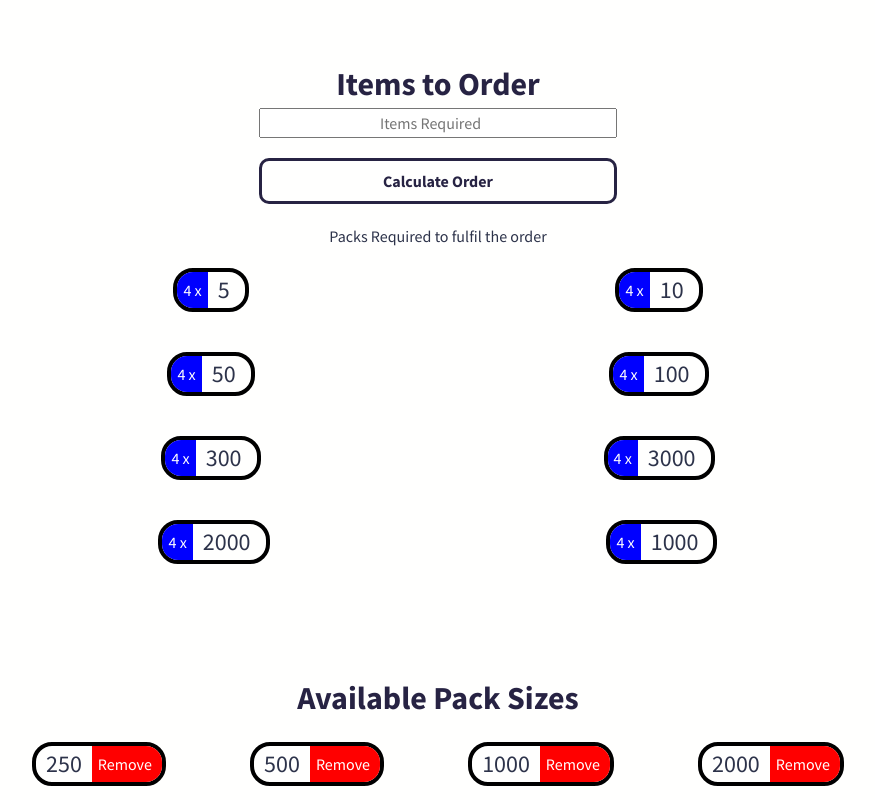
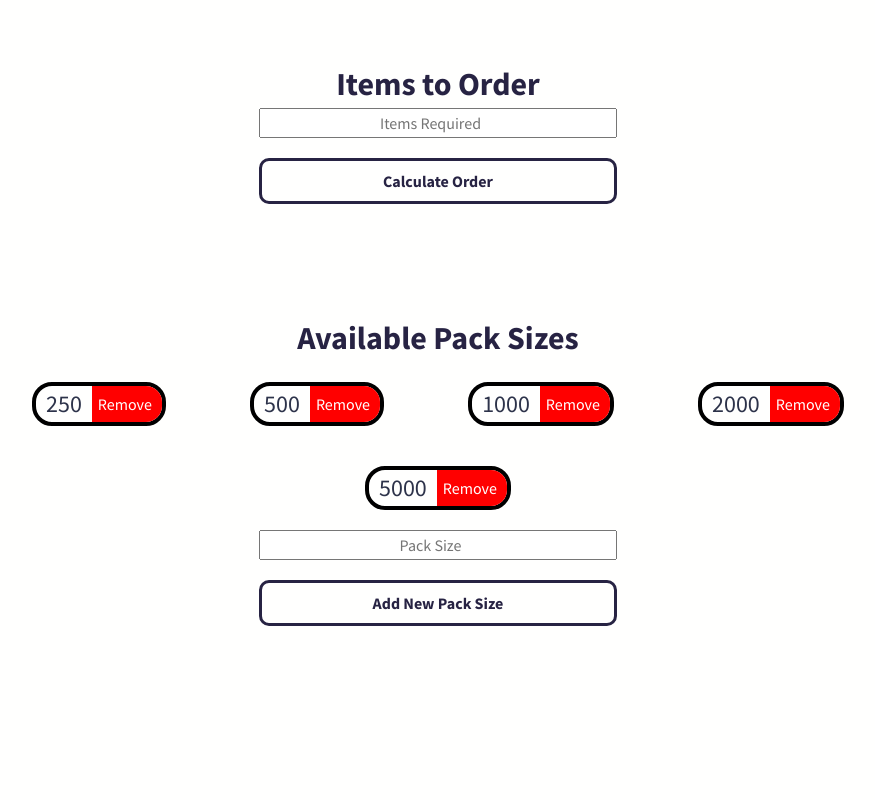
Before and after one commit to 8ix/next-products, a Next.js app: page / in a window 1280 px wide. Shown: the top 800 px of the page, without its empty margins (202-1077 px from the left). Built offline with nearby package versions, Linux system fonts and the light colour scheme.

Commit message:
fix: empty state and css correction

```diff
--- a/components/App/App.js
+++ b/components/App/App.js
@@ -8,39 +8,7 @@ import axios from 'axios';
 class App extends Component {
 
     state = {
-        order:[
-            {
-                qty: 4,
-                size: 5
-            },
-            {
-                qty: 4,
-                size: 10
-            },
-            {
-                qty: 4,
-                size: 50
-            },{
-                qty: 4,
-                size: 100
-            },
-            {
-                qty: 4,
-                size: 300
-            },
-            {
-                qty: 4,
-                size: 3000
-            },
-            {
-                qty: 4,
-                size: 2000
-            },
-            {
-                qty: 4,
-                size: 1000
-            }
-        ],
+        order:[],
         packSizes: [
             250,
             500,
--- a/components/OrderItems/Order/Order.js
+++ b/components/OrderItems/Order/Order.js
@@ -21,6 +21,13 @@ const Qty = styled.button`
     font-size:1rem;
     margin-right:10px;
     border:0;
+    height:100%;
+    padding-left:20px;
+    margin-left:-10px;
+
+    @media only screen and (max-width: 850px) {
+        height:37px;
+    }
 `;
 
 const Order = (props) => {
--- a/components/OrderItems/OrderItems.js
+++ b/components/OrderItems/OrderItems.js
@@ -57,7 +57,7 @@ const OrderItems = (props) => {
         return <Order size={pack.size} qty={pack.qty} />
     })
 
-    items = chunk(items,2);
+    items = chunk(items,4);
 
     for (let i = 0; i < items.length; i++) {
         list.push(<Row key={"row_"+i}>{items[i]}</Row>);
```
